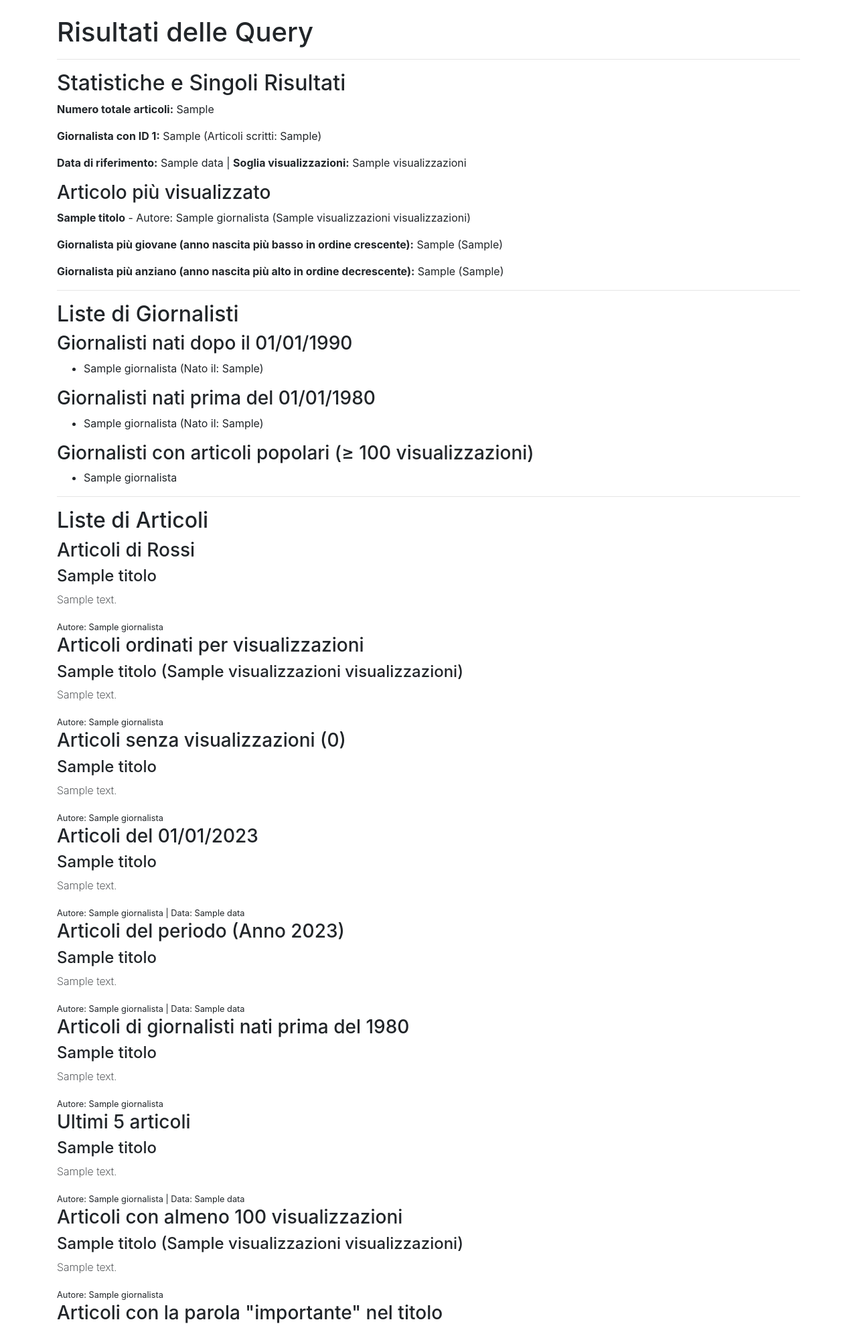
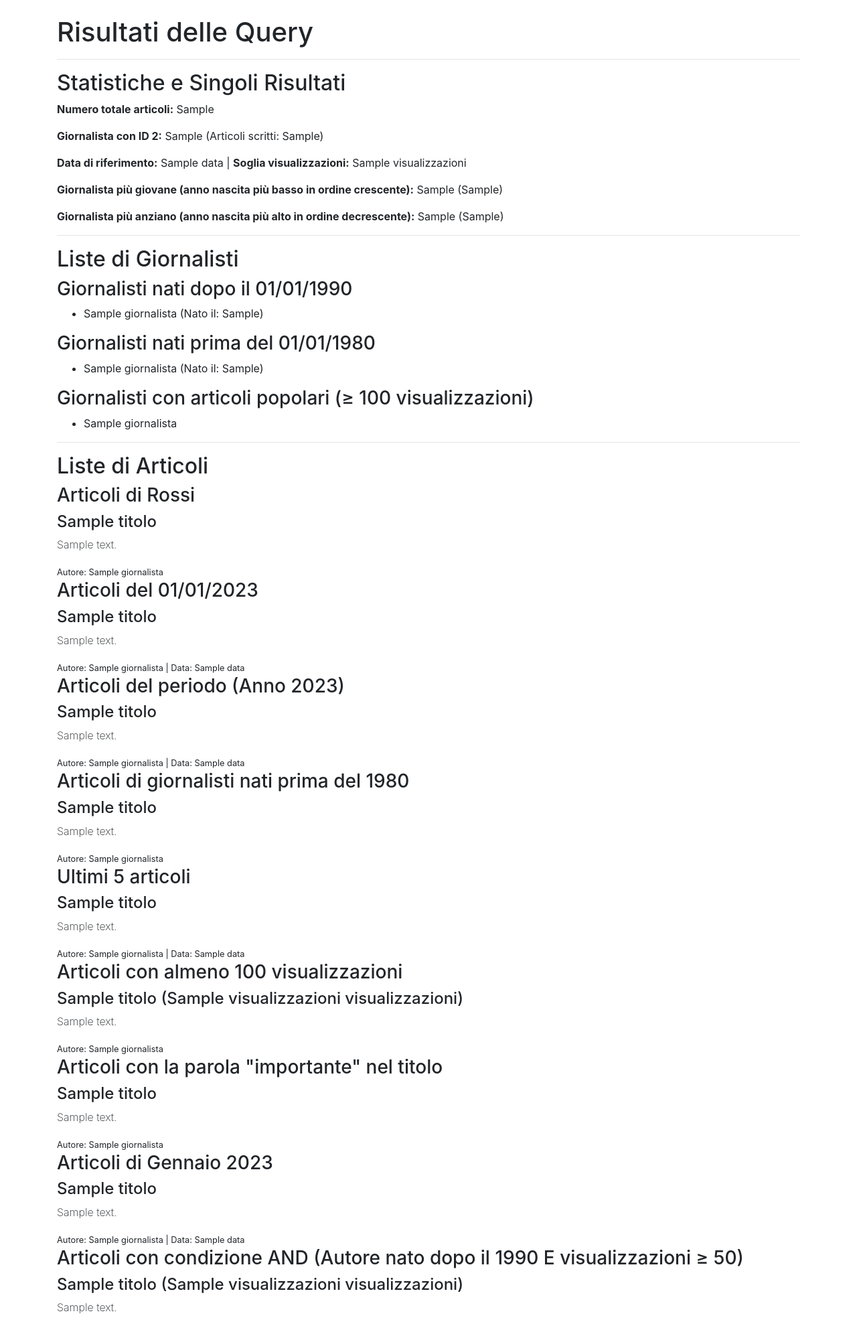
Before and after one commit to AndreaFilice/primo_progetto, a Django app: template news/templates/query.html in a window 1280 px wide. Shown: the part 56-2036 px from the top of the page at 67% size. Run offline with Django 5.2, Linux system fonts and the light colour scheme; the template is opened without the code that fills it: most values are stand-ins (such as "Sample title", 1, 10 or a date in 2020).

Commit message:
chore: removed elements
* removed not working elements

```diff
--- a/news/templates/query.html
+++ b/news/templates/query.html
@@ -7,12 +7,8 @@
     <hr>
     <h2>Statistiche e Singoli Risultati</h2>
     <p><strong>Numero totale articoli:</strong> {{ numero_totale_articoli }}</p>
-    <p><strong>Giornalista con ID 1:</strong> {{ giornalista_1 }} (Articoli scritti: {{ numero_articoli_giornalista_1 }})</p>
+    <p><strong>Giornalista con ID 2:</strong> {{ giornalista_1 }} (Articoli scritti: {{ numero_articoli_giornalista_1 }})</p>
     <p><strong>Data di riferimento:</strong> {{ data }} | <strong>Soglia visualizzazioni:</strong> {{ visualizzazioni }}</p>
-    {% if articolo_piu_visualizzato %}
-        <h3>Articolo più visualizzato</h3>
-        <p><strong>{{ articolo_piu_visualizzato.titolo }}</strong> - Autore: {{ articolo_piu_visualizzato.giornalista }} ({{ articolo_piu_visualizzato.visualizzazioni }} visualizzazioni)</p>
-    {% endif %}
     {% if giornalista_giovane %}
         <p><strong>Giornalista più giovane (anno nascita più basso in ordine crescente):</strong> {{ giornalista_giovane }} ({{ giornalista_giovane.anno_di_nascita }})</p>
     {% endif %}
@@ -44,24 +40,6 @@
     <h2>Liste di Articoli</h2>
     <h3>Articoli di Rossi</h3>
     {% for articolo in articoli_cognome %}
-        <div>
-            <h4>{{ articolo.titolo }}</h4>
-            <p style="font-weight: 200">{{ articolo.contenuto }}</p>
-            <small>Autore: {{ articolo.giornalista }}</small>
-        </div>
-    {% endfor %}
-
-    <h3>Articoli ordinati per visualizzazioni</h3>
-    {% for articolo in articoli_ordinati %}
-        <div>
-            <h4>{{ articolo.titolo }} ({{ articolo.visualizzazioni }} visualizzazioni)</h4>
-            <p style="font-weight: 200">{{ articolo.contenuto }}</p>
-            <small>Autore: {{ articolo.giornalista }}</small>
-        </div>
-    {% endfor %}
-
-    <h3>Articoli senza visualizzazioni (0)</h3>
-    {% for articolo in articoli_senza_visualizzazioni %}
         <div>
             <h4>{{ articolo.titolo }}</h4>
             <p style="font-weight: 200">{{ articolo.contenuto }}</p>
--- a/news/urls.py
+++ b/news/urls.py
@@ -1,11 +1,11 @@
 from django.urls import path
-from news.views import home, articoloDetailView, listaArticoli, queryBase
+from news.views import home, articoloDetailView, listaArticoli
 
 app_name = "news"
 urlpatterns = [
     path('', home, name='homeview'),
     path("articoli/<int:pk>", articoloDetailView, name="articolo_detail"),
     path("lista_articoli/<int:pk>", listaArticoli, name="lista_articoli_giornalista"),
-    path("lista_articoli/", listaArticoli, name="lista_articoli"),
-    path("query/", queryBase, name="queryBase")
+    path("lista_articoli/", listaArticoli, name="lista_articoli")
+    #path("query/", queryBase, name="queryBase")
 ]
```
Also changed, not shown: news/views.py (+4 -12 lines).
